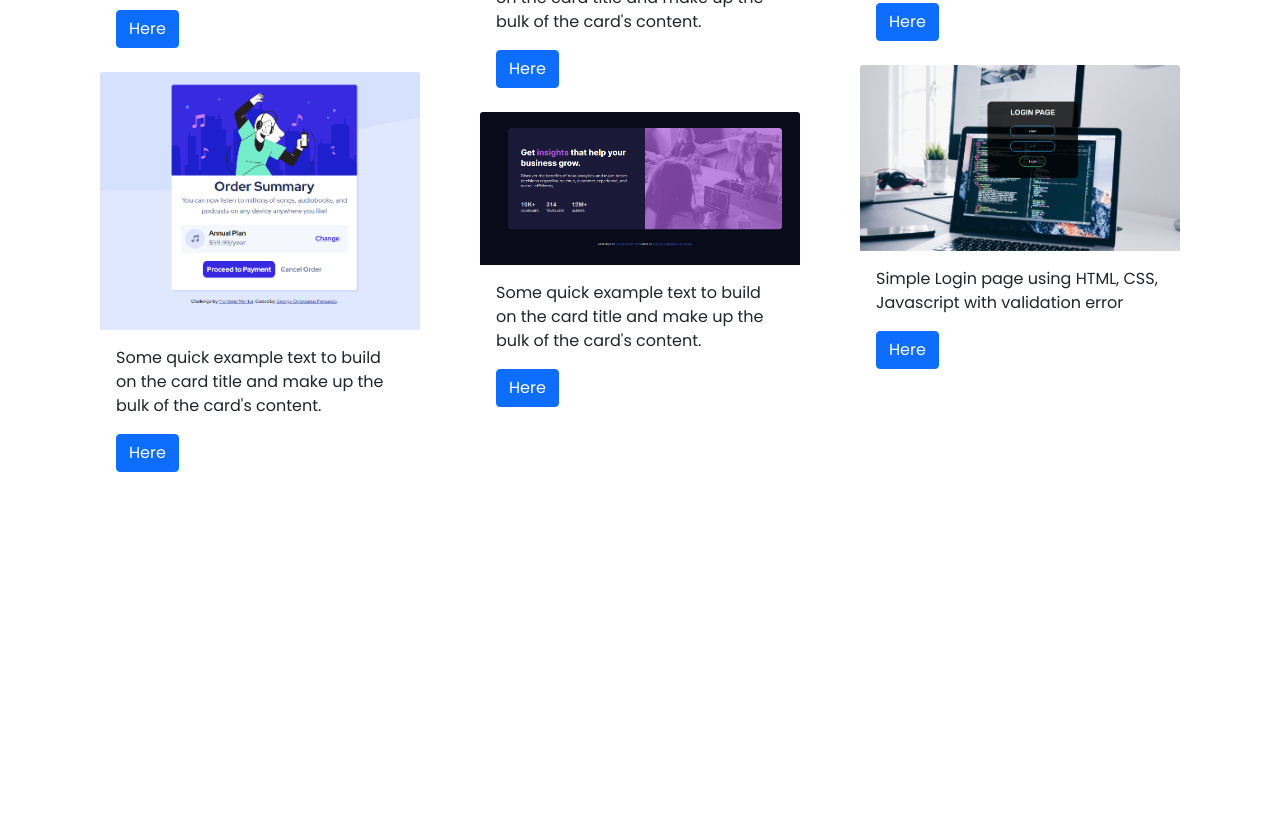
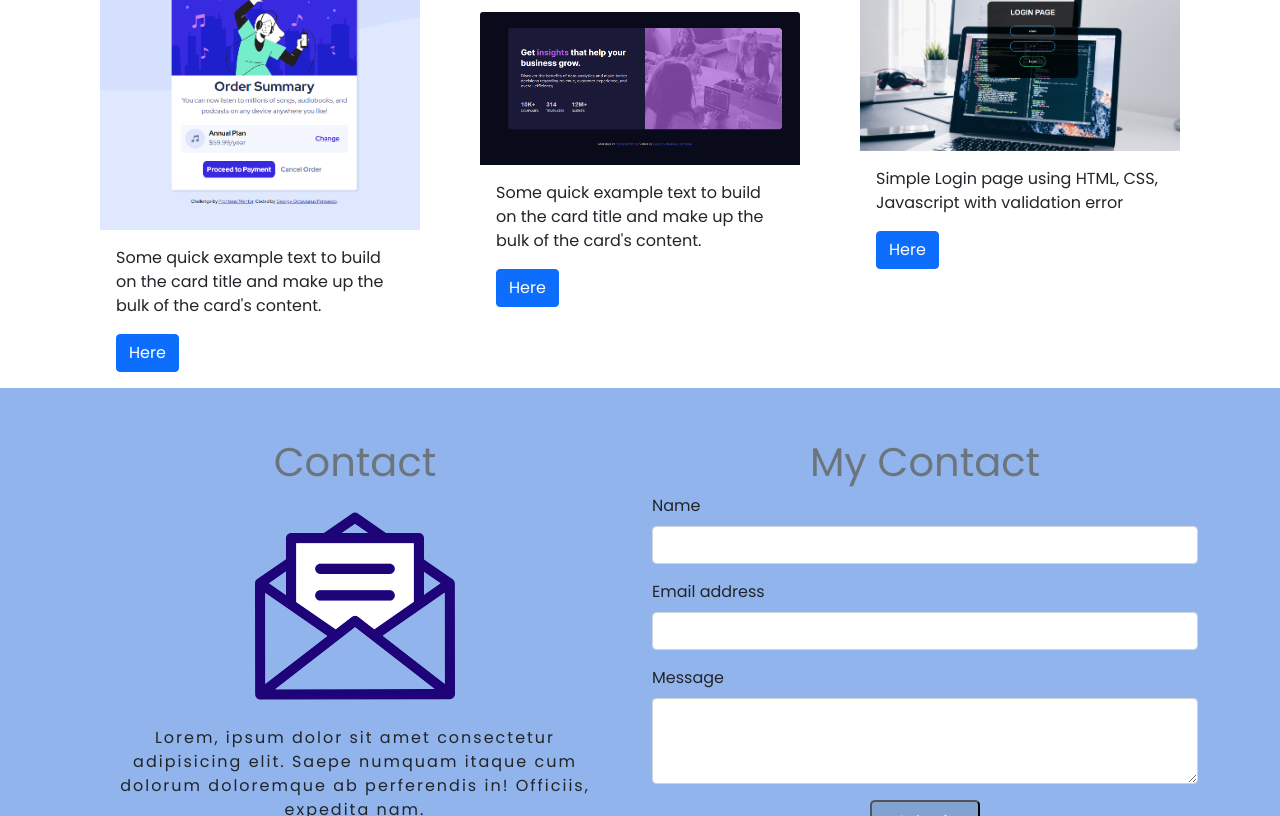
Before and after one commit to nfernando0/myPortfolio, a plain HTML site: page index.html in a window 1280 px wide. Shown: the part 1984-2800 px from the top of the page. Before the commit the page ends 2472 px from the top, so only its background shows below. Drawn offline with nearby package versions, Linux system fonts and the light colour scheme; a web font is replaced by a local one.

Commit message:
menambah form contact section

```diff
--- a/css/style.css
+++ b/css/style.css
@@ -1,15 +1,23 @@
 * {
   font-family: "Poppins", sans-serif;
+}
+
+:root {
+  --primary-color: #92b4ec;
+  --secondary-color: #f7f7f7;
 }
 
 .dropdown {
   display: none;
 }
 .text-blue {
-  color: #337ab7;
+  color: var(--primary-color);
+}
+.text-secondary {
+  color: var(--secondary-color);
 }
 .bg-blue {
-  background-color: #337ab7;
+  background-color: var(--primary-color);
 }
 .hero-img {
   margin-left: 200px;
@@ -18,8 +26,8 @@
 
 /* About Section */
 #about {
-  padding: 200px 0;
-  background-color: lightblue;
+  padding: 150px 0;
+  background-color: var(--primary-color);
 }
 #about h1 {
   font-family: "Macondo", cursive;
@@ -49,6 +57,39 @@
   border: none !important;
   margin: auto;
 }
+
+/* Contact */
+#contact {
+  padding: 50px 0;
+  background-color: var(--primary-color);
+}
+#contact .msg {
+  display: flex;
+  margin: 20px auto;
+  justify-content: center;
+}
+.contact-left {
+  max-width: 500px;
+  margin: auto;
+}
+.contact-left p {
+  text-align: center;
+  letter-spacing: 2px;
+}
+.btn-submit {
+  outline: var(--primary-color);
+  background-color: rgba(0, 0, 0, 0.1);
+  color: var(--secondary-color);
+  padding: 8px 25px;
+  border-radius: 5px;
+  margin: auto;
+  display: flex;
+  transition: all 0.3s ease-in-out;
+}
+.btn-submit:hover {
+  background-color: var(--primary-color);
+  color: var(--secondary-color);
+}
 @media (max-width: 991.98px) {
   .dropdown {
     display: block !important;
--- a/index.html
+++ b/index.html
@@ -89,7 +89,7 @@
         <div class="container">
             <div class="row">
                 <div class="col-lg-6">
-                    <h1 class="text-blue">About Me</h1>
+                    <h1 class="text-secondary">About Me</h1>
                     <div class="about-left" data-aos="fade-right" data-aos-duration="2000">
                         <p>I am a fresh graduate from System Information at Mercubuana University which have knowladge in programming especially web developers. I have some experiences that I got from the training that I attended. I am a person who can work in a team or individually, quickly learn new things and ready to work under pressure</p>
                     </div>
@@ -115,7 +115,7 @@
             <div class="row justify-content-center">
                 <div class="col-lg-12">
                     <div class="project-title">
-                        <h1 class="text-blue text-center my-5">Project</h1>
+                        <h1 class="text-secondary text-center my-5">Project</h1>
                     </div>
                 </div>
             </div>
@@ -174,6 +174,47 @@
 
     <!-- End Section Project -->
 
+    <!-- Contact Section -->
+    <section id="contact">
+      <div class="container">
+          <div class="row">
+            <div class="col-lg-6">
+              <div class="contact-title">
+                <div class="contact-left">
+                  <h1 class="text-secondary text-center">Contact</h1>
+                  <img src="img/message-svgrepo-com.svg" class="msg" alt="">
+                <p>Lorem, ipsum dolor sit amet consectetur adipisicing elit. Saepe numquam itaque cum dolorum doloremque ab perferendis in! Officiis, expedita nam.</p>
+                </div>
+              </div>
+            </div>
+            <div class="col-lg-6">
+              <div class="contact-right">
+                <h1 class="text-center text-secondary">My Contact</h1>
+              <form action="#">
+                <div class="mb-3">
+                  <label for="name" class="form-label">Name</label>
+                  <input type="text" class="form-control" id="name">
+                </div>
+                <div class="mb-3">
+                  <label for="exampleInputEmail1" class="form-label">Email address</label>
+                  <input type="email" class="form-control" id="exampleInputEmail1">
+                </div>
+                <div class="mb-3">
+                  <label for="exampleFormControlTextarea1" class="form-label">Message</label>
+                  <textarea class="form-control" id="exampleFormControlTextarea1" rows="3"></textarea>
+                </div>
+                <div class="form-btn">
+                  <button type="submit" class="btn-submit">Submit</button>
+                </div>
+              </form>
+              </div>
+            </div>
+          </div>
+        </div>
+      </div>
+    </section>
+    <!-- End Section Contact -->
+
     <!-- Bootstrap JS -->
     <script src="https://cdn.jsdelivr.net/npm/bootstrap@5.1.3/dist/js/bootstrap.bundle.min.js" integrity="sha384-ka7Sk0Gln4gmtz2MlQnikT1wXgYsOg+OMhuP+IlRH9sENBO0LRn5q+8nbTov4+1p" crossorigin="anonymous"></script>
     <script src="https://unpkg.com/aos@2.3.1/dist/aos.js"></script>
```
Also changed, not shown: img/message-svgrepo-com.svg (added).
